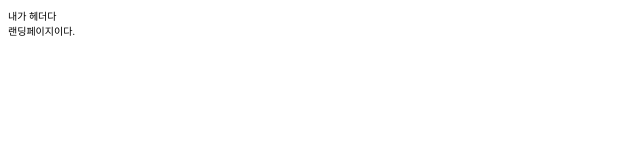
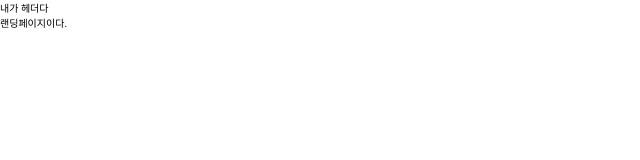
Before and after one commit to schedule-Avengers/taskify, a React (Vite) app: page / in a window 1280 px wide. Shown: the top 160 px of the page, without its empty margins (0-640 px from the left). Built offline with nearby package versions, Linux system fonts and the light colour scheme.

Commit message:
DESIGN: 초기세팅 설정 후 파일 확장자 변경

```diff
--- a/src/main.css
+++ /dev/null
@@ -1,3 +0,0 @@
-html {
-  font-size: 62.5%;
-}
--- /dev/null
+++ b/src/main.module.scss
@@ -0,0 +1,22 @@
+* {
+  padding: 0;
+  margin: 0;
+}
+html {
+  font-size: 62.5%;
+}
+body {
+  line-height: none;
+  box-sizing: border-box;
+}
+ul,
+ol,
+li {
+  list-style: none;
+}
+a {
+  text-decoration: none;
+}
+img {
+  vertical-align: top;
+}
--- a/src/main.tsx
+++ b/src/main.tsx
@@ -2,7 +2,7 @@ import ReactDOM from 'react-dom/client';
 import { QueryClient, QueryClientProvider } from '@tanstack/react-query';
 import { ReactQueryDevtools } from '@tanstack/react-query-devtools';
 import App from './App';
-import './main.css';
+import './main.module.scss';
 
 const queryClient = new QueryClient();
 
```
